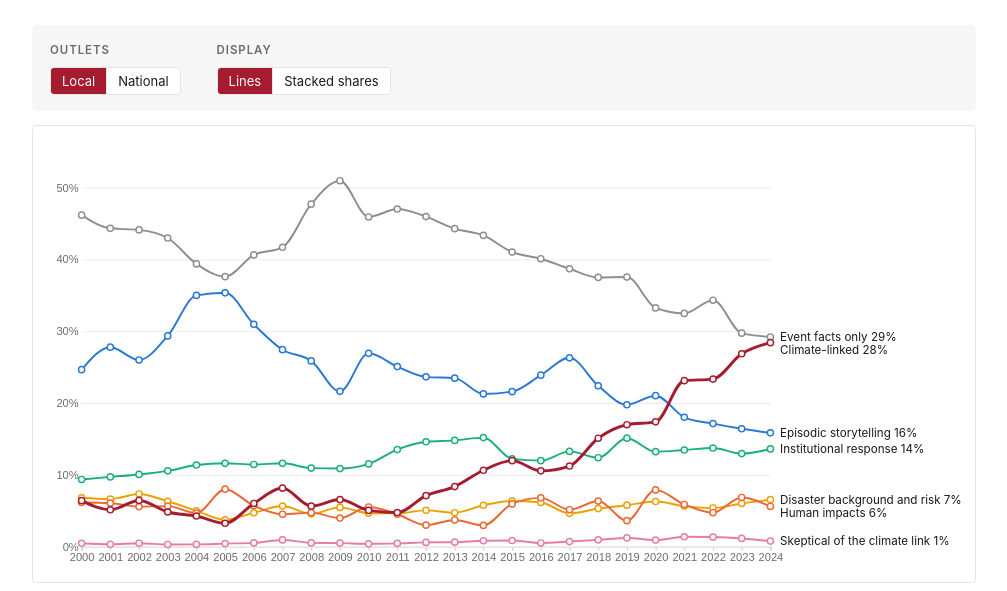
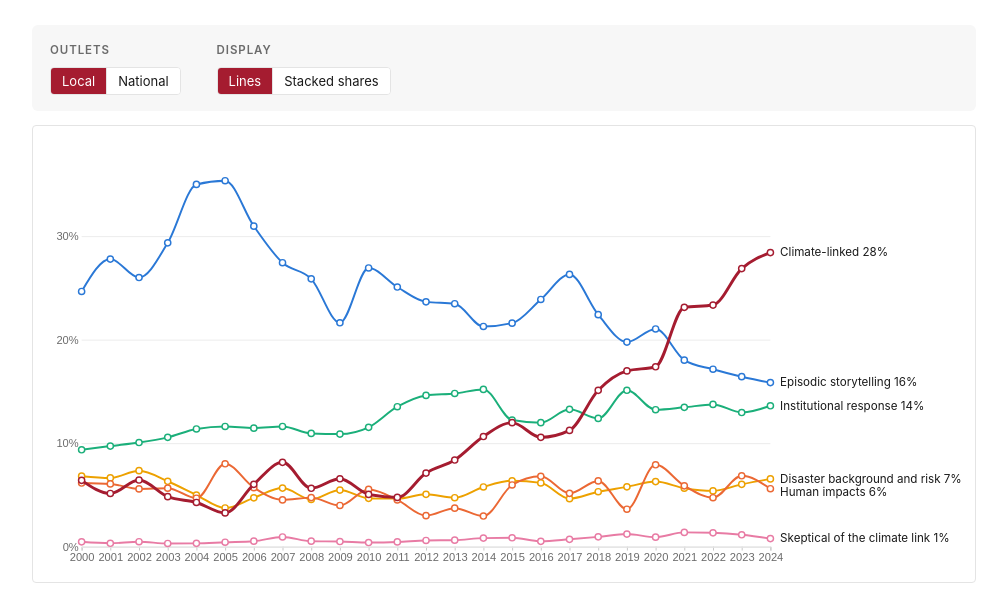
Before and after one commit to Davide-Taglialatela/Davide-Taglialatela.github.io, a plain HTML site: page map/topics.html in a window 1280 px wide. Shown: the part 209-800 px from the top of the page, without its empty margins (136-1143 px from the left). Drawn offline with nearby package versions, Linux system fonts and the light colour scheme.

Commit message:
Topics chart: lines view omits the residual event-facts series
Co-Authored-By: Claude Fable 5.1 <noreply@anthropic.com>

```diff
--- a/map/topics.html
+++ b/map/topics.html
@@ -112,8 +112,9 @@
       function draw() {
         svg.selectAll("*").remove();
         var rs = rows();
+        var DRAWN = state.view === "lines" ? CATS.filter(function (c) { return c.key !== "Event facts"; }) : CATS;
         var x = d3.scaleLinear().domain(d3.extent(years)).range([M.left, W - M.right]);
-        var y = d3.scaleLinear().domain([0, state.view === "stack" ? 1 : Math.min(1, (d3.max(rs, function (r) { return d3.max(CATS, function (c) { return r[c.key]; }); }) || 1) * 1.08)]).range([H - M.bottom, M.top]);
+        var y = d3.scaleLinear().domain([0, state.view === "stack" ? 1 : Math.min(1, (d3.max(rs, function (r) { return d3.max(DRAWN, function (c) { return r[c.key]; }); }) || 1) * 1.08)]).range([H - M.bottom, M.top]);
         var g = svg.append("g");
         g.append("g").attr("transform", "translate(0," + (H - M.bottom) + ")").call(d3.axisBottom(x).ticks(years.length).tickFormat(d3.format("d")).tickSize(4)).call(function (s) { s.select(".domain").attr("stroke", "#c8c8c8"); s.selectAll("text").attr("fill", "#6b6b6b").attr("font-size", 11.5); s.selectAll("line").attr("stroke", "#c8c8c8"); });
         g.append("g").attr("transform", "translate(" + M.left + ",0)").call(d3.axisLeft(y).ticks(5).tickFormat(pct).tickSize(-(W - M.left - M.right))).call(function (s) { s.select(".domain").remove(); s.selectAll("line").attr("stroke", "#ececec"); s.selectAll("text").attr("fill", "#6b6b6b").attr("font-size", 11.5); });
@@ -125,7 +126,7 @@
           stack.forEach(function (layer, i) { var last = layer[layer.length - 1]; labelData.push({ cat: CATS[i], y: (y(last[0]) + y(last[1])) / 2, share: last.data[CATS[i].key] }); });
         } else {
           var line = d3.line().x(function (d) { return x(d.year); }).y(function (d) { return y(d.v); }).curve(d3.curveMonotoneX);
-          CATS.forEach(function (c) {
+          DRAWN.forEach(function (c) {
             var pts = rs.map(function (r) { return { year: r.year, v: r[c.key] }; });
             g.append("path").attr("fill", "none").attr("stroke", c.color).attr("stroke-width", c.key === "Climate-linked" ? 3 : 2).attr("d", line(pts));
             g.selectAll(null).data(pts).enter().append("circle").attr("cx", function (d) { return x(d.year); }).attr("cy", function (d) { return y(d.v); }).attr("r", 3.2).attr("fill", "#fff").attr("stroke", c.color).attr("stroke-width", 1.5);
@@ -150,7 +151,7 @@
             tooltip.style.left = Math.max(4, left) + "px"; tooltip.style.top = top + "px";
           })
           .on("mouseleave", function () { hover.style("display", "none"); tooltip.style.display = "none"; });
-        document.getElementById("legend").innerHTML = CATS.slice().reverse().map(function (c) { return '<span class="item"><span class="sw" style="background:' + c.color + '"></span>' + (c.key === "Climate-linked" ? "<strong>" + c.label + "</strong>" : c.label) + "</span>"; }).join("");
+        document.getElementById("legend").innerHTML = DRAWN.slice().reverse().map(function (c) { return '<span class="item"><span class="sw" style="background:' + c.color + '"></span>' + (c.key === "Climate-linked" ? "<strong>" + c.label + "</strong>" : c.label) + "</span>"; }).join("");
         var first = data[state.scope][years[0]], last = data[state.scope][years[years.length - 1]];
         document.getElementById("summary").textContent = state.scope + " outlets: climate-linked share " + pct(first.s["Climate-linked"] || 0) + " in " + years[0] + ", " + pct(last.s["Climate-linked"] || 0) + " in " + years[years.length - 1] + "; " + d3.sum(years, function (yv) { return data[state.scope][yv].n; }).toLocaleString() + " disaster articles over the period.";
         var t = '<table><tr><th>Year</th><th>Articles</th>' + CATS.slice().reverse().map(function (c) { return "<th>" + c.label + "</th>"; }).join("") + "</tr>";
```
